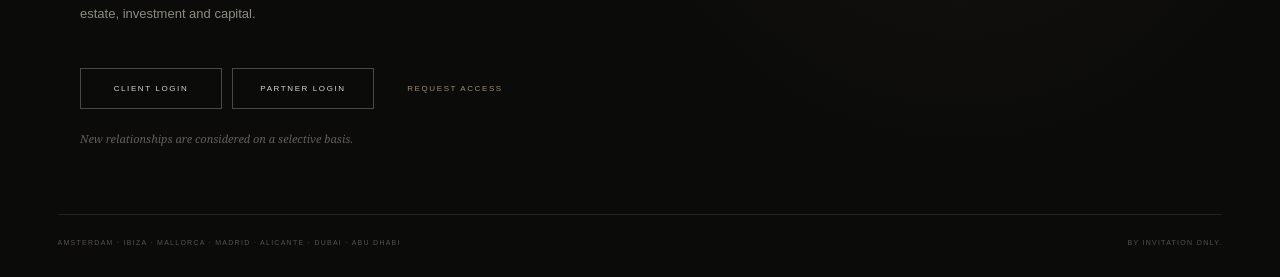
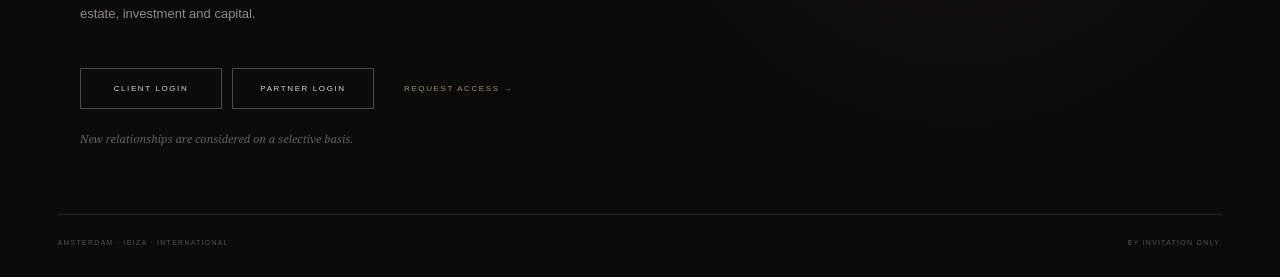
Before and after one commit to magnashed-sys/mzs-estates-website, a Next.js app: page / in a window 1280 px wide. Shown: the part 520-797 px from the top of the page. Built offline with nearby package versions, Linux system fonts and the light colour scheme.

Commit message:
Update page.tsx

```diff
--- a/app/page.tsx
+++ b/app/page.tsx
@@ -3,7 +3,7 @@ import Link from "next/link";
 
 export default function Home() {
   return (
-    <main className="mzs-home">
+    <main className="mzs-home mzs-home-image">
       <header className="mzs-home-header">
         <Link href="/" className="mzs-wordmark">
           <span className="mzs-monogram">MZS</span>
@@ -16,9 +16,7 @@ export default function Home() {
       </header>
 
       <section className="mzs-hero">
-        <p className="mzs-kicker">
-          MZS GROUP
-        </p>
+        <p className="mzs-kicker">MZS GROUP</p>
 
         <h1>
           Private.
@@ -53,7 +51,7 @@ export default function Home() {
             href="/request-access"
             className="mzs-button mzs-button-subtle"
           >
-            Request Access
+            Request Access →
           </Link>
         </div>
 
@@ -63,11 +61,7 @@ export default function Home() {
       </section>
 
       <footer className="mzs-home-footer">
-        <span>
-          Amsterdam · Ibiza · Mallorca · Madrid · Alicante ·
-          Dubai · Abu Dhabi
-        </span>
-
+        <span>Amsterdam · Ibiza · International</span>
         <span>By invitation only.</span>
       </footer>
     </main>
```
